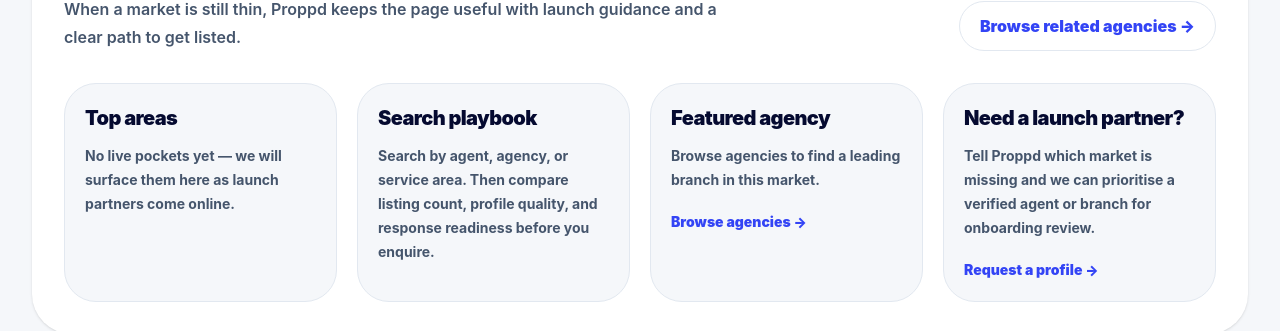
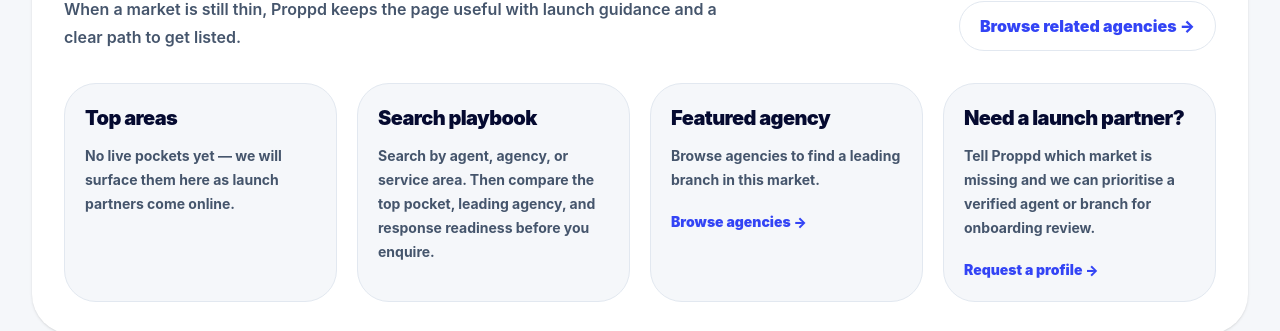
Before and after one commit to proppd/proppd-web, a Next.js app: page /agents in a window 1280 px wide. Shown: the part 2036-2367 px from the top of the page. Built offline with nearby package versions, Linux system fonts and the light colour scheme; no server answers; the database is empty.

Commit message:
feat(agents): refine search playbook guidance

```diff
--- a/app/agents/page.tsx
+++ b/app/agents/page.tsx
@@ -268,7 +268,7 @@ export default async function AgentsPage({ searchParams }: { searchParams: Searc
                 />
                 <WatchlistCard
                   title="Search playbook"
-                  body="Search by agent, agency, or service area. Then compare listing count, profile quality, and response readiness before you enquire."
+                  body="Search by agent, agency, or service area. Then compare the top pocket, leading agency, and response readiness before you enquire."
                 />
                 <WatchlistCard
                   title="Featured agency"
```
